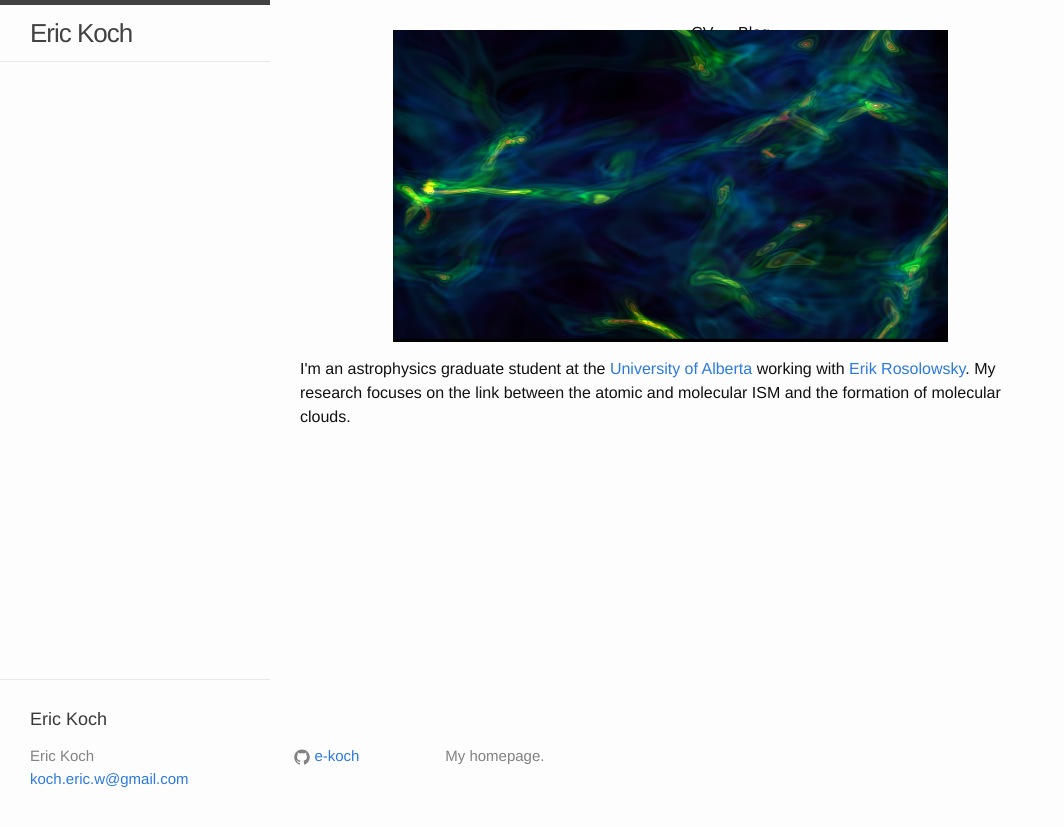
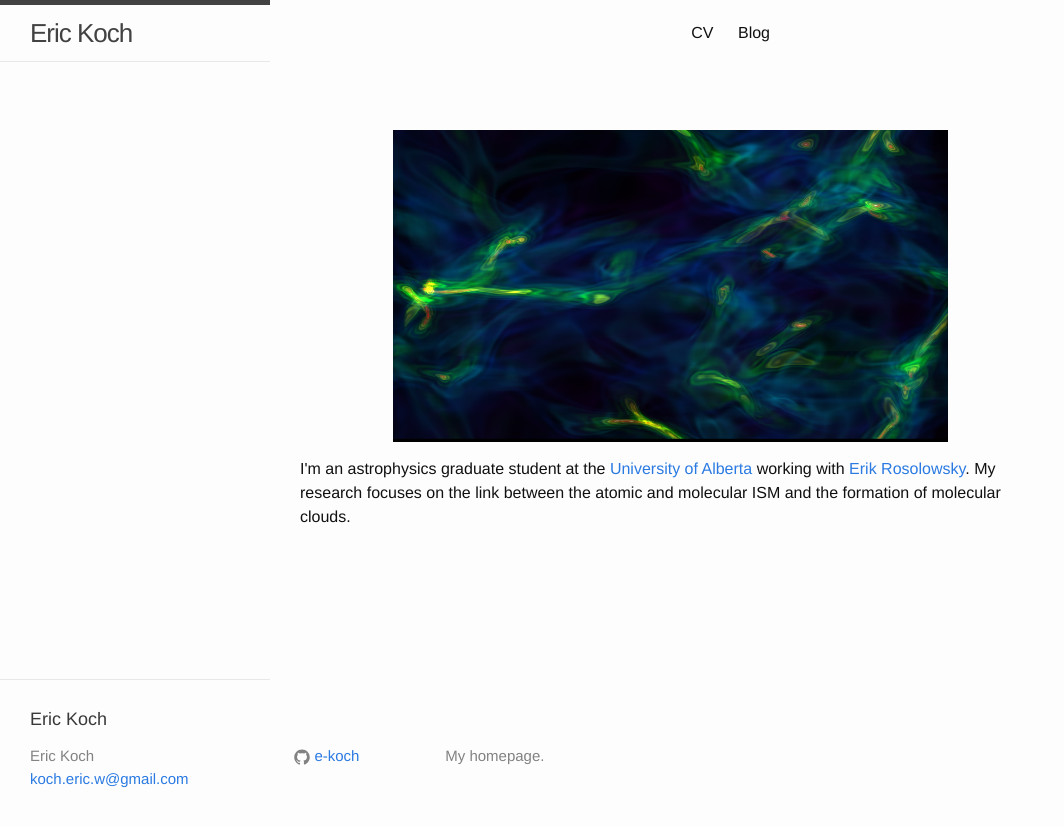
Before and after one commit to e-koch/e-koch.github.io, a Jekyll site: the page built from index.html, in a window 1280 px wide. Shown: the top 827 px of the page, without its empty margins (0-1064 px from the left). Built offline with Jekyll 4.4.1, drawn with Linux system fonts in a browser that asks for light colours.

Commit message:
Add padding above

```diff
--- a/index.html
+++ b/index.html
@@ -4,7 +4,7 @@ layout: default
 
 <div class="wrapper">
 
-<center><p><img src="{{ site.baseurl }}images/hd22_013.png" width="75%"></p></center>
+<center><p><img src="{{ site.baseurl }}images/hd22_013.png" width="75%" style="PADDING-TOP: 100px"></p></center>
 
 <p>I'm an astrophysics graduate student at the <a href="https://uofa.ualberta.ca/physics">University of Alberta</a> working with <a href="http://www.ualberta.ca/~erosolow/UAlberta/Home.html">Erik Rosolowsky</a>. My research focuses on the link between the atomic and molecular ISM and the formation of molecular clouds.</p>
 
```
